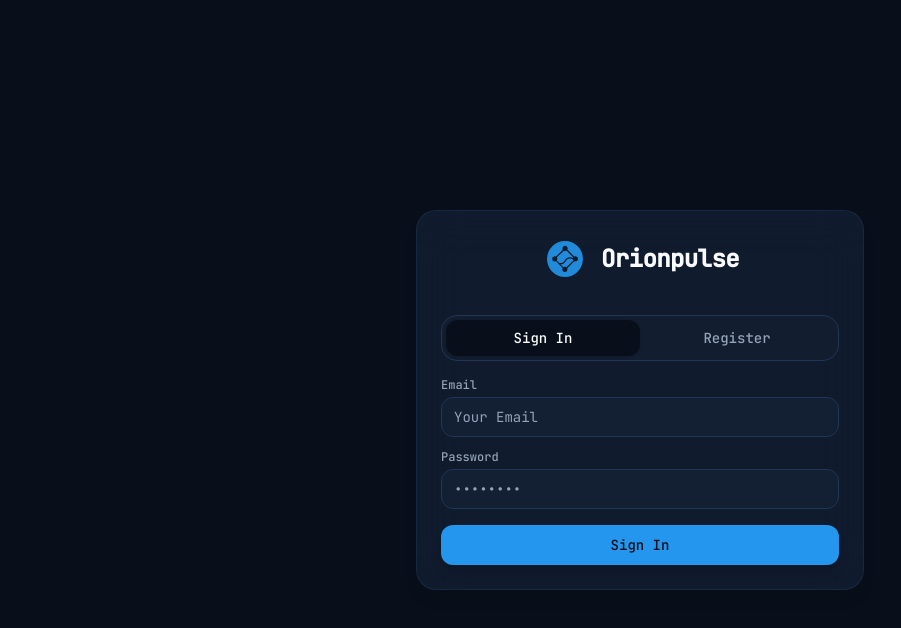
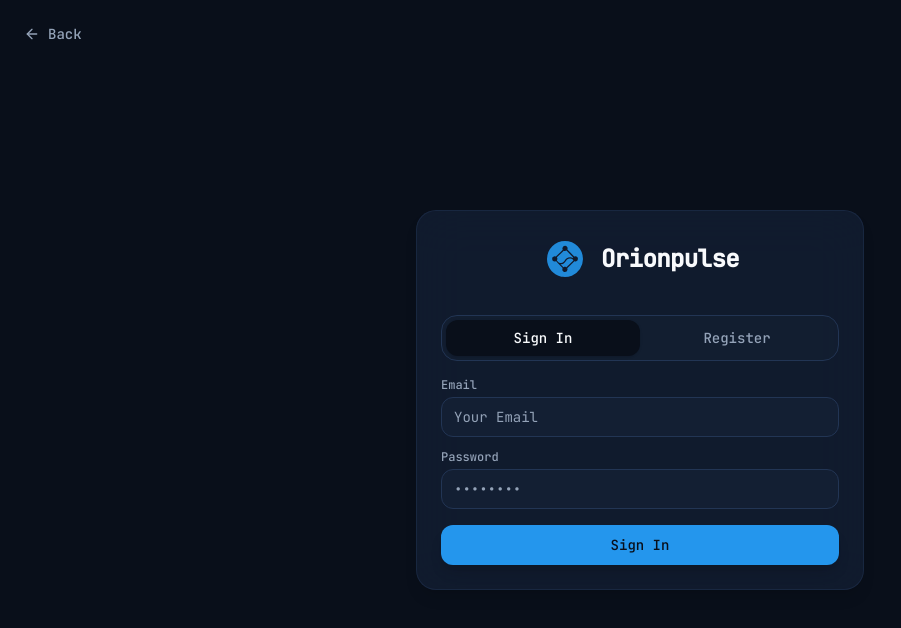
Before and after one commit to indrafetch09/orion-pulse-web, a React (Vite) app: page /login in a window 1280 px wide. Shown: the top 628 px of the page, without its empty margins (0-901 px from the left). Built offline with nearby package versions, Linux system fonts and the light colour scheme; no server answers; a web font is replaced by a local one.

Commit message:
chore: add back in loginpage

```diff
--- a/src/pages/LoginPage.tsx
+++ b/src/pages/LoginPage.tsx
@@ -1,6 +1,6 @@
 import { useState, useEffect } from "react";
-import { useNavigate, useSearchParams } from "react-router";
-import { Shield } from "lucide-react";
+import { useNavigate, useSearchParams, Link } from "react-router";
+import { Shield, ArrowLeft } from "lucide-react";
 import { cn } from "@/lib/utils";
 import { Button } from "@/components/ui/button";
 import { Input } from "@/components/ui/input";
@@ -68,6 +68,15 @@ export default function LoginPage() {
 
   return (
     <div className="relative flex min-h-screen items-center justify-center overflow-hidden bg-background px-4">
+      {/* Back to Home Button */}
+      <Link
+        to="/"
+        className="absolute top-6 left-6 flex items-center gap-2 text-sm font-medium text-muted-foreground hover:text-foreground transition-colors group z-20"
+      >
+        <ArrowLeft className="h-4 w-4 group-hover:-translate-x-1 transition-transform" />
+        Back
+      </Link>
+
       <Card className="relative z-10 w-full max-w-md glass-strong animate-fade-in">
         <CardHeader className="items-center text-center">
           <div className="mb-2 flex items-center gap-3">
```
